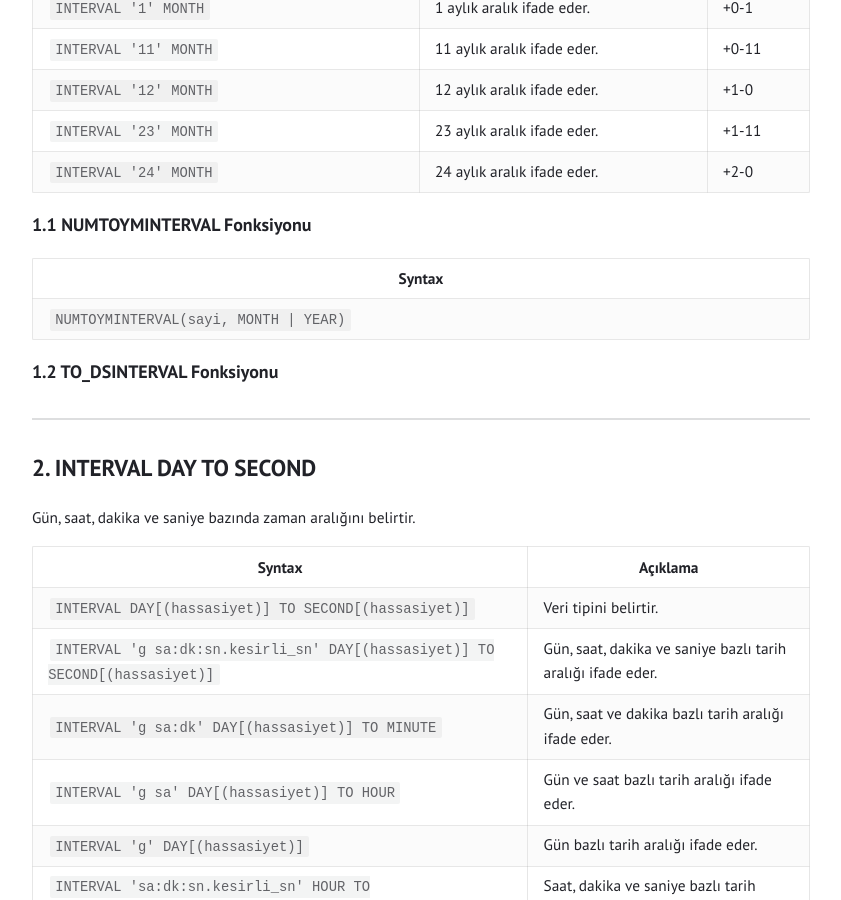
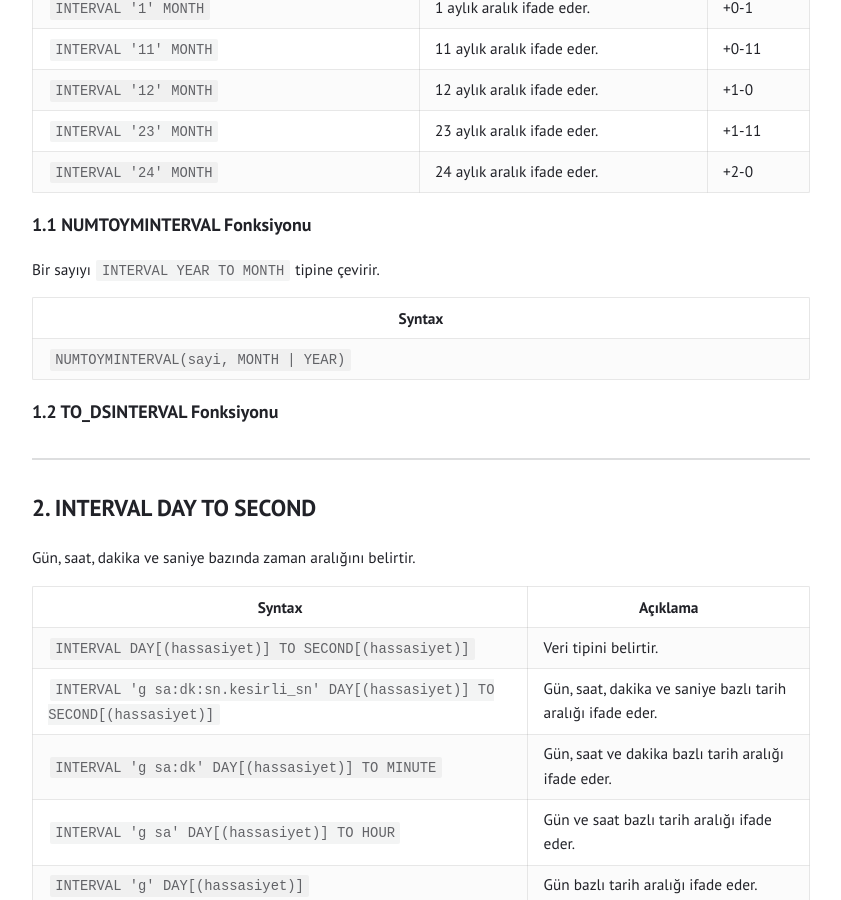
Before and after one commit to tunahanoguz/tunahanoguz.github.io, a Jekyll site: the page built from _posts/2025-05-12-oracle-interval-veri-tipleri.md, in a window 1280 px wide and 900 px high, scrolled down 1929 px. Shown: the whole window, without its empty margins (219-1060 px from the left). Built offline with Jekyll 4.4.1, drawn with Linux system fonts in a browser that asks for light colours; some of the changed text lies outside the part shown.

Commit message:
Update 2025-05-12-oracle-interval-veri-tipleri.md

````diff
--- a/_posts/2025-05-12-oracle-interval-veri-tipleri.md
+++ b/_posts/2025-05-12-oracle-interval-veri-tipleri.md
@@ -65,6 +65,8 @@ Yıl ve ay bazında zaman aralığı belirtir.
 
 ### 1.1 NUMTOYMINTERVAL Fonksiyonu {#numtoyminterval}
 
+Bir sayıyı `INTERVAL YEAR TO MONTH` tipine çevirir.
+
 | Syntax                                    |
 |-------------------------------------------|
 | ```NUMTOYMINTERVAL(sayi, MONTH | YEAR)``` |
@@ -124,6 +126,8 @@ Gün, saat, dakika ve saniye bazında zaman aralığını belirtir.
 
 ### 2.1 NUMTODSINTERVAL Fonksiyonu {#numtodsinterval}
 
+Bir sayıyı `INTERVAL DAY TO SECOND` tipine çevirir.
+
 | Syntax                                                    |
 |-----------------------------------------------------------|
 | ```NUMTODSINTERVAL(sayi, DAY | HOUR | MINUTE | SECOND)``` |
````
